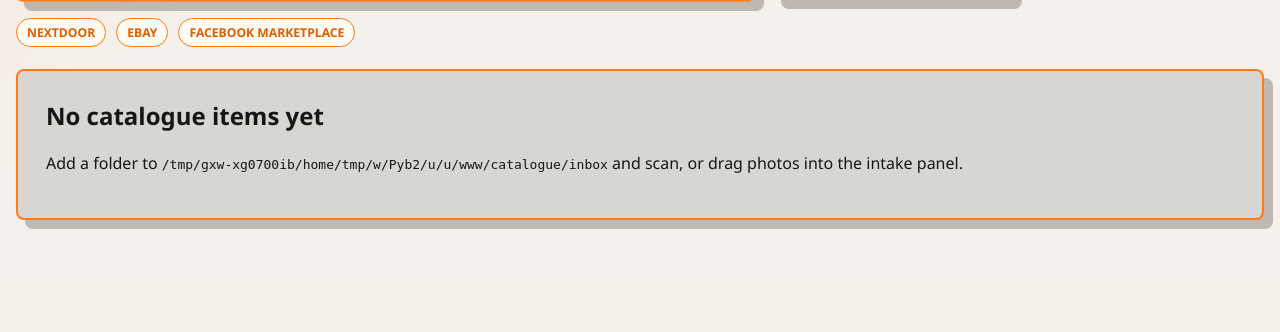
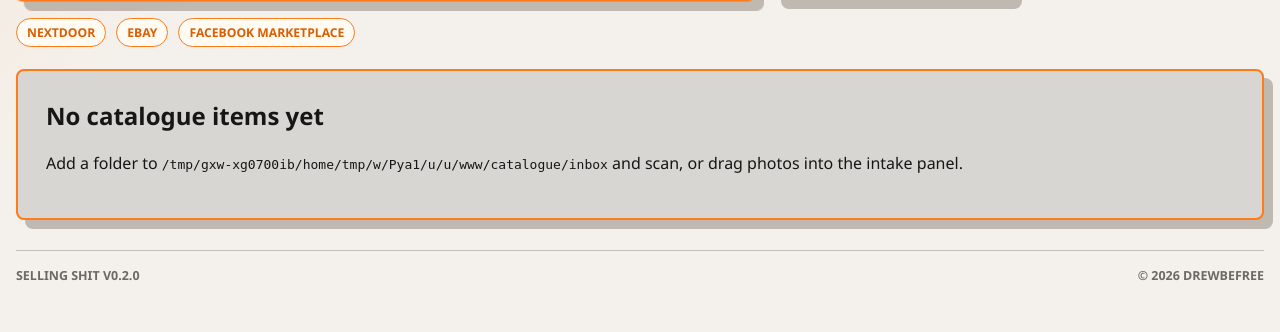
Before and after one commit to DrewBeFree/selling-shit, a Flask app: page / in a window 1280 px wide. Shown: the part 516-848 px from the top of the page. Before the commit the page ends 745 px from the top, so only its background shows below. Run offline with Flask 3, Linux system fonts and the light colour scheme.

Commit message:
feat: add app version footer

```diff
--- a/app.py
+++ b/app.py
@@ -18,6 +18,8 @@ DEFAULT_CATALOG_INBOX = DEFAULT_CATALOGUE_DIR / "inbox"
 DEFAULT_CATALOG_ACTIVE = DEFAULT_CATALOGUE_DIR / "active"
 DEFAULT_CATALOG_ARCHIVE = DEFAULT_CATALOGUE_DIR / "archive"
 DEFAULT_LEGACY_UPLOAD_DIR = BASE_DIR / "uploads"
+APP_VERSION = "0.2.0"
+COPYRIGHT_YEAR = 2026
 
 app = Flask(__name__)
 app.config.update(
@@ -27,6 +29,14 @@ app.config.update(
     CATALOG_ACTIVE=str(DEFAULT_CATALOG_ACTIVE),
     CATALOG_ARCHIVE=str(DEFAULT_CATALOG_ARCHIVE),
 )
+
+
+@app.context_processor
+def app_metadata():
+    return {
+        "app_version": APP_VERSION,
+        "copyright_year": COPYRIGHT_YEAR,
+    }
 
 
 @app.route("/", methods=["GET"])
--- a/static/style.css
+++ b/static/style.css
@@ -485,6 +485,21 @@ dt {
   margin: 8px 0;
 }
 
+.app-footer {
+  align-items: center;
+  border-top: 1px solid rgba(110, 105, 99, 0.38);
+  color: var(--muted);
+  display: flex;
+  flex-wrap: wrap;
+  font-size: 0.78rem;
+  font-weight: 800;
+  gap: 8px 14px;
+  justify-content: space-between;
+  margin-top: 30px;
+  padding-top: 16px;
+  text-transform: uppercase;
+}
+
 dialog {
   width: min(560px, calc(100% - 32px));
   border-color: var(--orange);
--- a/templates/archive.html
+++ b/templates/archive.html
@@ -55,6 +55,11 @@
         </section>
       {% endif %}
     </section>
+
+    <footer class="app-footer">
+      <span>Selling Shit v{{ app_version }}</span>
+      <span>&copy; {{ copyright_year }} DrewBeFree</span>
+    </footer>
   </main>
 </body>
 </html>
--- a/templates/home.html
+++ b/templates/home.html
@@ -178,6 +178,11 @@
         </section>
       {% endif %}
     </section>
+
+    <footer class="app-footer">
+      <span>Selling Shit v{{ app_version }}</span>
+      <span>&copy; {{ copyright_year }} DrewBeFree</span>
+    </footer>
   </main>
 
   <dialog id="detailsModal">
```
Also changed, not shown: tests/test_app.py (+20 -0 lines).
